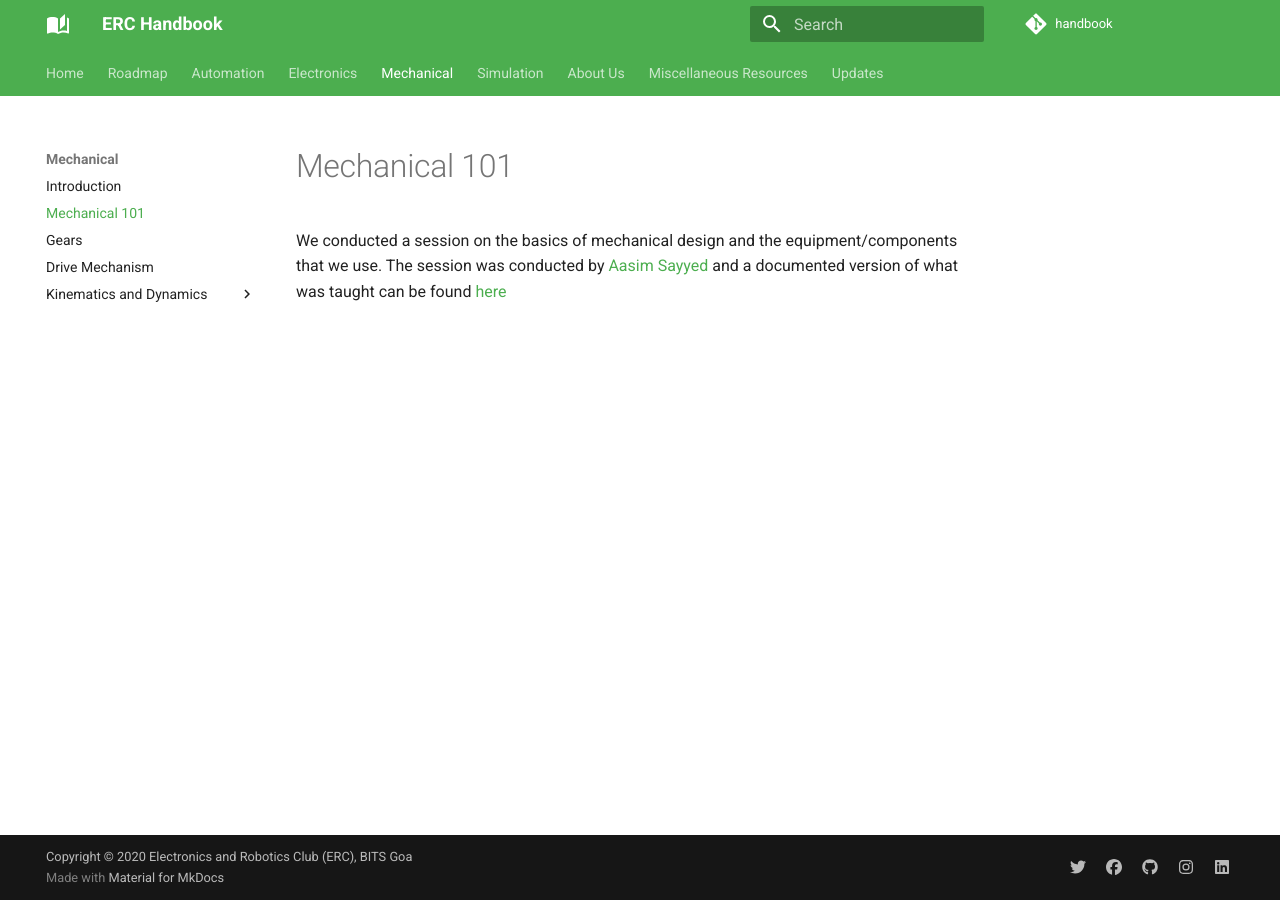
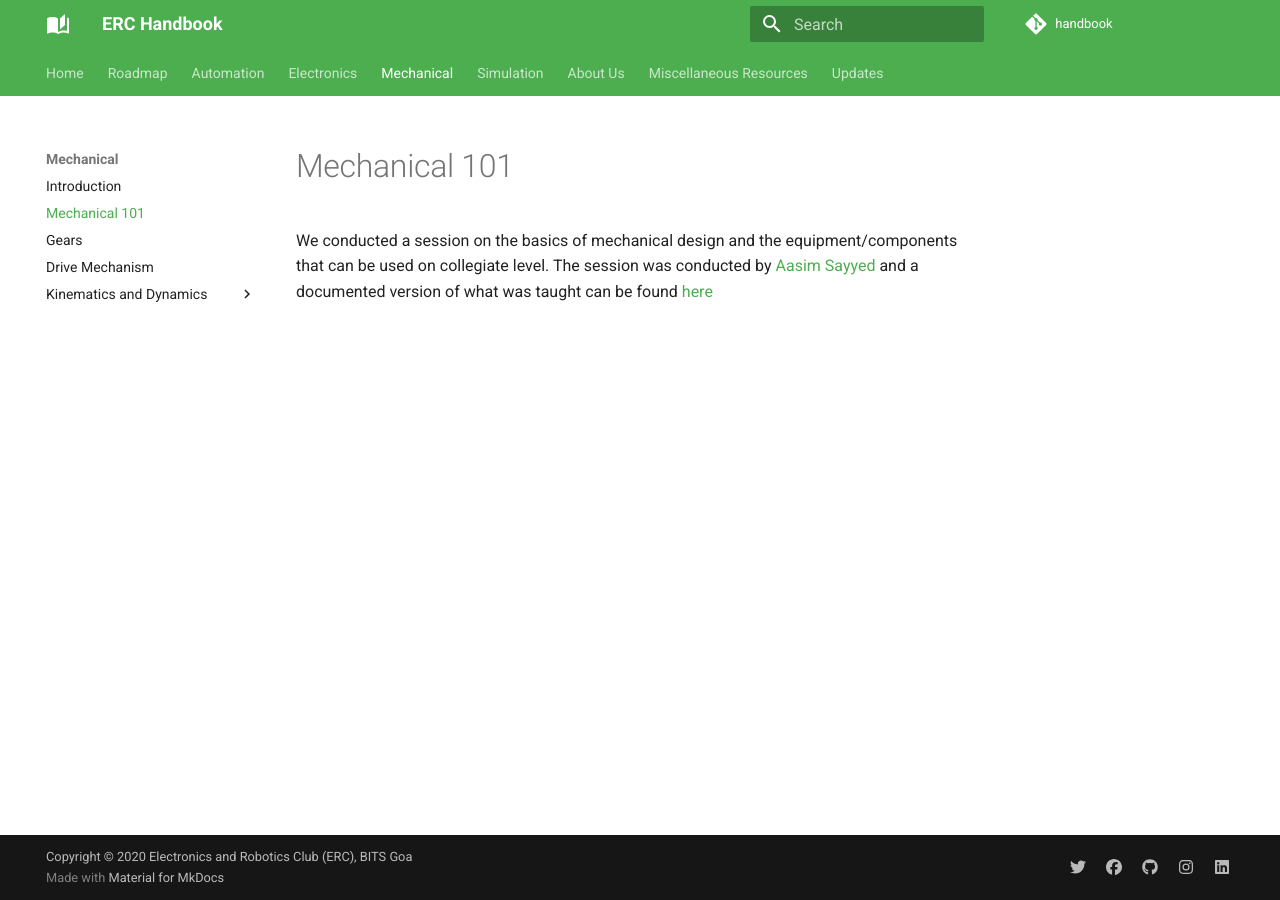
Before and after one commit to ERC-BPGC/handbook, an MkDocs documentation site: the page built from docs/mechanical/mech101.md, in a window 1280 px wide. Built offline with MkDocs 1.6.1 and Material for MkDocs 9.7.7, drawn with Linux system fonts in a browser that asks for light colours; comment, search, counter and statistics services are not loaded.

Commit message:
Update mech101.md

```diff
--- a/docs/mechanical/mech101.md
+++ b/docs/mechanical/mech101.md
@@ -1,3 +1,3 @@
 # Mechanical 101
 
-We conducted a session on the basics of mechanical design and the equipment/components that we use. The session was conducted by [Aasim Sayyed](https://www.linkedin.com/in/aasim-sayyed-a966b423a/?originalSubdomain=in) and a documented version of what was taught can be found [here](https://drive.google.com/file/d/1TSnQcirmtd4-c1_goBCdhXNydBE2Uf8y/view?usp=drive_link)
+We conducted a session on the basics of mechanical design and the equipment/components that can be used on collegiate level. The session was conducted by [Aasim Sayyed](https://www.linkedin.com/in/aasim-sayyed-a966b423a/?originalSubdomain=in) and a documented version of what was taught can be found [here](https://drive.google.com/file/d/1TSnQcirmtd4-c1_goBCdhXNydBE2Uf8y/view?usp=drive_link)
```
